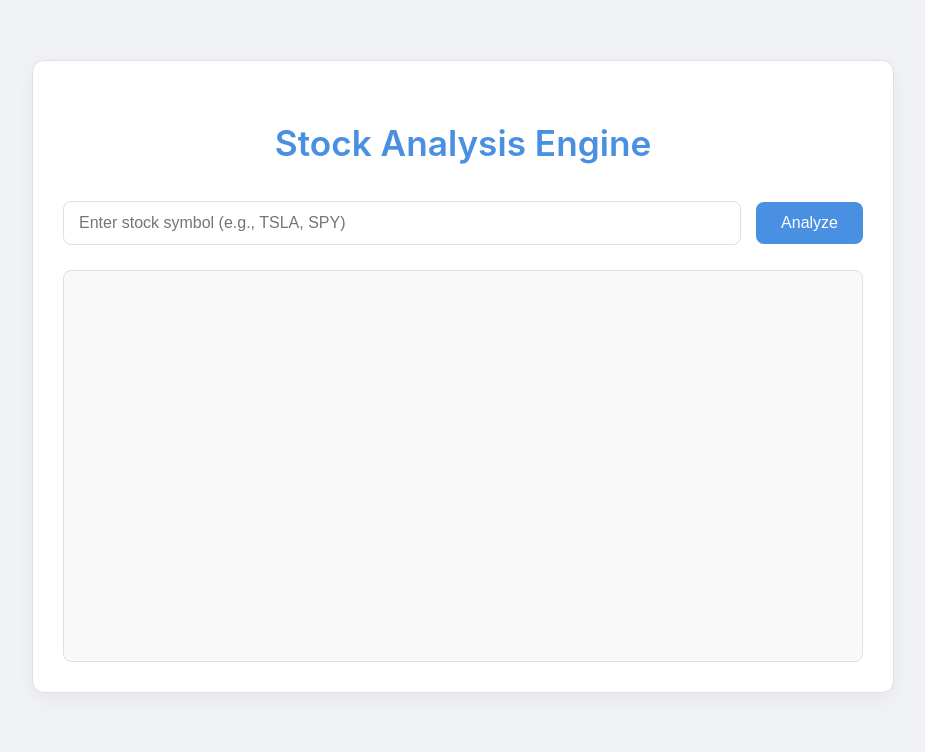
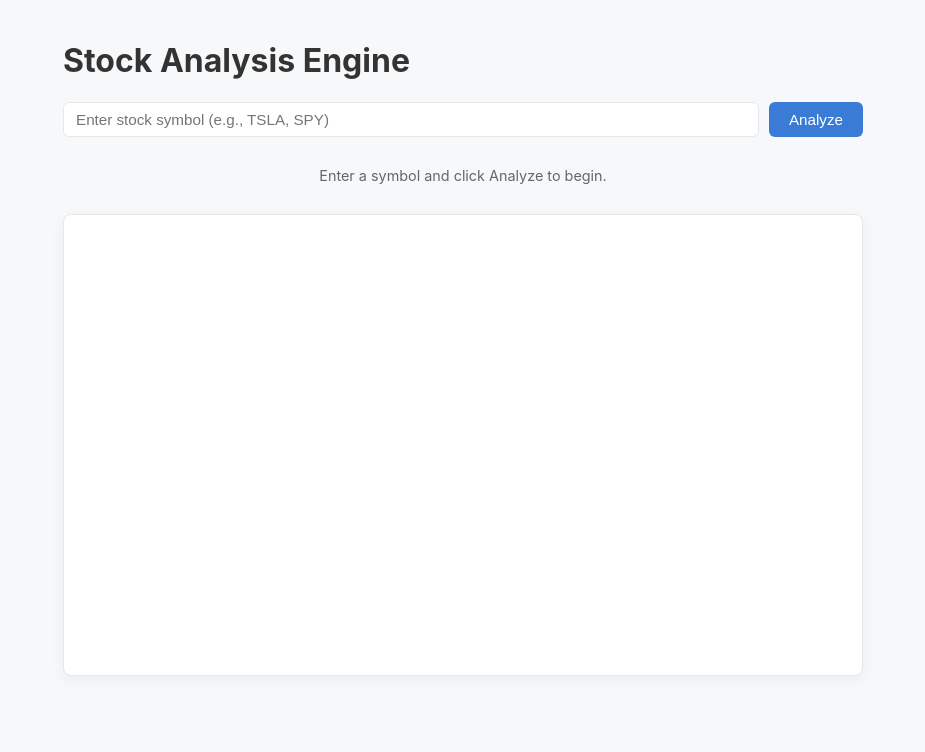
Before and after one commit to zzfn/trading, a Flask app: page / in a window 1280 px wide. Shown: the top 752 px of the page, without its empty margins (177-1102 px from the left). Run offline with Flask 3, Linux system fonts and the light colour scheme.

Commit message:
feat: stock

```diff
--- a/templates/index.html
+++ b/templates/index.html
@@ -6,100 +6,74 @@
     <title>Stock Analysis Engine</title>
     <style>
         :root {
-            --primary-color: #4a90e2;
-            --text-color: #333;
-            --background-color: #f0f2f5;
-            --card-background: #fff;
-            --border-color: #e0e0e0;
-            --shadow-light: rgba(0, 0, 0, 0.05);
-            --shadow-medium: rgba(0, 0, 0, 0.1);
+            --bg-color: #f7f8fa;
+            --card-bg-color: #ffffff;
+            --primary-color: #3a7bd5;
+            --text-color: #333333;
+            --subtle-text-color: #666666;
+            --border-color: #e5e7eb;
+            --shadow-color: rgba(0, 0, 0, 0.05);
+            --font-sans: -apple-system, BlinkMacSystemFont, "Segoe UI", Roboto, "Helvetica Neue", Arial, sans-serif;
+            --font-mono: "SFMono-Regular", Consolas, "Liberation Mono", Menlo, Courier, monospace;
         }
 
         body {
-            font-family: -apple-system, BlinkMacSystemFont, "Segoe UI", Roboto, "Helvetica Neue", Arial, sans-serif;
+            font-family: var(--font-sans);
             margin: 0;
             padding: 20px;
-            background-color: var(--background-color);
+            background-color: var(--bg-color);
             color: var(--text-color);
-            line-height: 1.6;
         }
 
         .container {
             max-width: 800px;
-            margin: 40px auto;
-            background-color: var(--card-background);
-            padding: 30px;
-            border-radius: 12px;
-            box-shadow: 0 6px 20px var(--shadow-light);
-            border: 1px solid var(--border-color);
+            margin: 20px auto;
         }
 
-        h1 {
-            color: var(--primary-color);
-            text-align: center;
-            margin-bottom: 30px;
-            font-size: 2.2em;
-            font-weight: 600;
-        }
-
+        /* --- Input Section --- */
         .input-section {
             display: flex;
-            gap: 15px;
-            margin-bottom: 25px;
-            align-items: center;
+            gap: 10px;
+            margin-bottom: 20px;
         }
 
         input[type="text"] {
             flex-grow: 1;
-            padding: 12px 15px;
+            padding: 8px 12px;
             border: 1px solid var(--border-color);
-            border-radius: 8px;
-            font-size: 1em;
+            border-radius: 6px;
+            font-size: 0.95em;
             transition: border-color 0.2s ease, box-shadow 0.2s ease;
         }
 
         input[type="text"]:focus {
             border-color: var(--primary-color);
-            box-shadow: 0 0 0 3px rgba(74, 144, 226, 0.2);
+            box-shadow: 0 0 0 3px rgba(58, 123, 213, 0.2);
             outline: none;
         }
 
         button {
-            padding: 12px 25px;
+            padding: 8px 20px;
             background-color: var(--primary-color);
             color: white;
             border: none;
-            border-radius: 8px;
+            border-radius: 6px;
             cursor: pointer;
-            font-size: 1em;
+            font-size: 0.95em;
             font-weight: 500;
-            transition: background-color 0.2s ease, box-shadow 0.2s ease;
+            transition: background-color 0.2s ease;
         }
 
         button:hover {
-            background-color: #3a7bd5;
-            box-shadow: 0 4px 10px var(--shadow-medium);
-        }
-
-        .output-section {
-            background-color: #f9f9f9;
-            padding: 20px;
-            border-radius: 8px;
-            min-height: 350px;
-            max-height: 600px; /* Limit height for scrollability */
-            overflow-y: auto;
-            border: 1px solid var(--border-color);
-            font-family: "SFMono-Regular", Consolas, "Liberation Mono", Menlo, Courier, monospace;
-            font-size: 0.95em;
-            white-space: pre-wrap; /* Preserve whitespace and wrap text */
-            word-wrap: break-word;
+            background-color: #2a6ac5;
         }
 
         .status-message {
-            color: #666;
-            font-style: italic;
-            margin-bottom: 15px;
             text-align: center;
+            padding: 10px;
+            margin-bottom: 20px;
+            color: var(--subtle-text-color);
+            font-size: 0.9em;
         }
 
         .error-message {
@@ -107,25 +81,80 @@
             font-weight: bold;
         }
 
-        /* Markdown specific styles for better readability */
-        .output-section h1, .output-section h2, .output-section h3, .output-section h4, .output-section h5, .output-section h6 {
-            color: var(--primary-color);
-            margin-top: 1em;
+        /* --- Report/Output Section --- */
+        .output-section {
+            background-color: var(--card-bg-color);
+            padding: 30px 40px;
+            border-radius: 8px;
+            box-shadow: 0 4px 15px var(--shadow-color);
+            border: 1px solid var(--border-color);
+            min-height: 400px;
+        }
+
+        /* --- Markdown Best Practices --- */
+        .output-section h1, .output-section h2, .output-section h3 {
+            font-weight: 600;
+            color: #111;
+            margin-top: 1.5em;
+            margin-bottom: 0.6em;
+            line-height: 1.3;
+            border-bottom: 1px solid var(--border-color);
+            padding-bottom: 0.4em;
+        }
+
+        .output-section h1 {
+            font-size: 1.8em;
+        }
+
+        .output-section h2 {
+            font-size: 1.4em;
+        }
+
+        .output-section h3 {
+            font-size: 1.2em;
+            border-bottom: none;
+        }
+
+        .output-section p {
+            line-height: 1.6;
+            margin-bottom: 1em;
+        }
+
+        .output-section ul {
+            padding-left: 20px;
+            margin-bottom: 1em;
+        }
+
+        .output-section li {
             margin-bottom: 0.5em;
-            border-bottom: 1px solid var(--border-color);
-            padding-bottom: 0.3em;
+            line-height: 1.6;
         }
-        .output-section p {
-            margin-bottom: 0.8em;
+
+        .output-section strong {
+            font-weight: 600;
+            color: #000;
         }
-        .output-section ul {
-            list-style-type: disc;
-            margin-left: 20px;
-            margin-bottom: 0.8em;
+
+        .output-section pre {
+            background-color: #f4f5f7;
+            padding: 15px;
+            border-radius: 6px;
+            overflow-x: auto;
         }
-        .output-section strong {
-            color: var(--text-color);
+
+        .output-section code {
+            font-family: var(--font-mono);
+            font-size: 0.9em;
+            background-color: #f4f5f7;
+            padding: 0.2em 0.4em;
+            border-radius: 3px;
         }
+
+        .output-section pre code {
+            background-color: transparent;
+            padding: 0;
+        }
+
     </style>
 </head>
 <body>
@@ -135,8 +164,10 @@
             <input type="text" id="symbolInput" placeholder="Enter stock symbol (e.g., TSLA, SPY)">
             <button id="analyzeButton">Analyze</button>
         </div>
-        <div class="status-message" id="statusMessage"></div>
-        <div class="output-section" id="outputArea"></div>
+        <div class="status-message" id="statusMessage">Enter a symbol and click Analyze to begin.</div>
+        <div class="output-section" id="outputArea">
+            <!-- Analysis report will be rendered here -->
+        </div>
     </div>
 
     <script src="https://cdn.jsdelivr.net/npm/marked/marked.min.js"></script>
@@ -148,10 +179,10 @@
             const outputArea = document.getElementById('outputArea');
             const statusMessage = document.getElementById('statusMessage');
 
-            outputArea.innerHTML = ''; // Clear previous output
-            fullMarkdownContent = ''; // Reset markdown content
+            outputArea.innerHTML = '';
+            fullMarkdownContent = '';
             statusMessage.textContent = 'Connecting to server...';
-            statusMessage.className = 'status-message'; // Reset status message class
+            statusMessage.className = 'status-message';
 
             if (!symbol) {
                 statusMessage.textContent = 'Please enter a stock symbol.';
@@ -167,7 +198,6 @@
                 } else if (data.status === 'ai_chunk') {
                     fullMarkdownContent += data.content;
                     outputArea.innerHTML = marked.parse(fullMarkdownContent);
-                    outputArea.scrollTop = outputArea.scrollHeight; // Scroll to bottom
                 } else if (data.status === 'complete') {
                     statusMessage.textContent = 'Analysis complete!';
                     eventSource.close();
```
